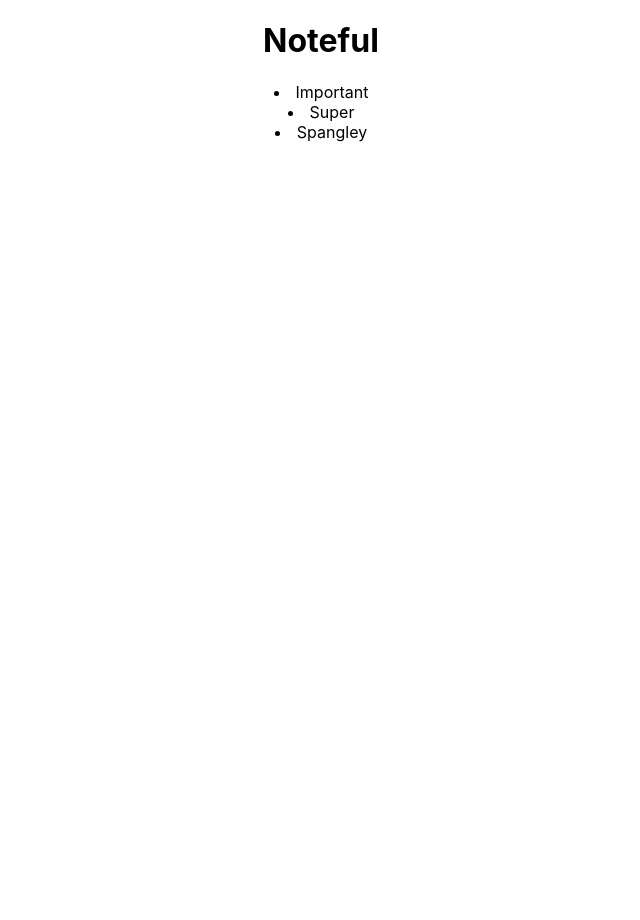
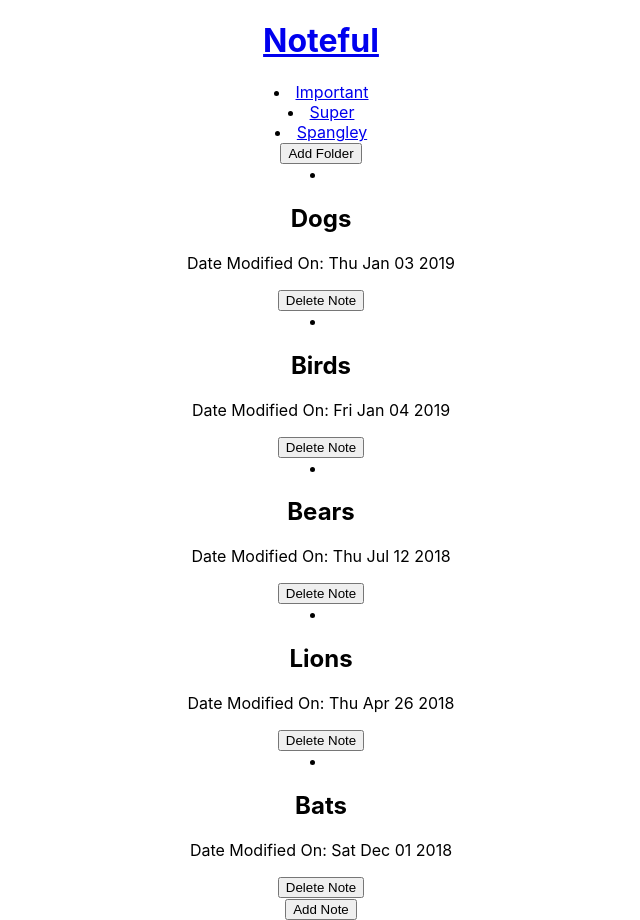
Before and after one commit to thinkful-ei-emu/organizing-react-code-whitney, a React (Create React App) app: page /folder/b0715efe-ffaf-11e8-8eb2-f2801f1b9fd1 in a window 1280 px wide. Shown: the whole page, without its empty margins (319-959 px from the left). Before the commit the page ends 800 px from the top, so only its background shows below. Built offline with nearby package versions, Linux system fonts and the light colour scheme.

Commit message:
finished folder filtering funtionallity

```diff
--- a/src/App.js
+++ b/src/App.js
@@ -18,11 +18,17 @@ class App extends React.Component {
   return (
     <div className="App">
       <Header/>
-        <Route path='/'
-        render={props => <MainSideBar folders={this.state.store.folders}/>}
+        <Route exact path='/'
+        render={props => <MainSideBar folders={this.state.store.folders} />}
         />
       <Route exact path='/'
-      render={props => <Main notes={this.state.store.notes}/>}
+      render={props => <Main notes={this.state.store.notes} folders={this.state.store.folders} match={props.match}/>}
+      />
+      <Route exact path='/folder/:folderId'
+      render={props => <> <MainSideBar folders={this.state.store.folders} match={props.match}/>
+      <Main notes={this.state.store.notes} folders={this.state.store.folders} match={props.match}/>
+      </>}
+
       />
     </div>
   );
--- a/src/components/header.js
+++ b/src/components/header.js
@@ -1,11 +1,14 @@
 import React from 'react';
+import { Link } from 'react-router-dom';
 
 function Header () {
 
 
     return (
         <div>
+            <Link to='/'>
             <h1>Noteful</h1>
+            </Link>
         </div>
     )
 }
--- a/src/components/main.js
+++ b/src/components/main.js
@@ -1,12 +1,13 @@
 import React from 'react';
-import MainSideBar from './mainsidebar';
 import NoteList from './notelist';
 
 function Main (props) {
 
     return(
-        <NoteList notes={props.notes}/>
-
+        <div>
+            <NoteList folders={props.folders} match={props.match} notes={props.notes}/>
+            <button>Add Note</button>
+        </div>
     )
 }
 
--- a/src/components/mainsidebar.js
+++ b/src/components/mainsidebar.js
@@ -1,18 +1,22 @@
 import React from 'react';
+import { NavLink } from 'react-router-dom';
 
 function MainSideBar(props) {
-
     const folderList = props.folders.map(folder => {
         return(
             <li key={folder.id}>
-                {folder.name}
+                <NavLink to={`/folder/${folder.id}`}>
+                  {folder.name}
+                </NavLink>
             </li>
         )
     })
-
     return (
         <div>
-            {folderList}
+            <nav>
+                {folderList}
+            </nav>
+            <button>Add Folder</button>
         </div>
     )
 }
--- a/src/components/notelist.js
+++ b/src/components/notelist.js
@@ -2,19 +2,41 @@ import React from 'react';
 
 function NoteList(props) {
 
+    const filteredNoteList = props.notes
+        .filter(note => `/folder/${note.folderId}` === props.match.url)
+        .map(note => {
+            const date = new Date(note.modified)
+        const convertedDate = date.toDateString()
+            return (
+                <li key={note.id}>
+                    <h2>{note.name}</h2>
+                    <p>Date Modified On: {convertedDate}</p>
+                    <button type="click">Delete Note</button>
+                </li>
+            )
+        })
+
     const noteList = props.notes.map(note => {
+        const date = new Date(note.modified)
+        const convertedDate = date.toDateString()
         return (
             <li key={note.id}>
                 <h2>{note.name}</h2>
-                <p>{note.modified}</p>
+                <p>Date Modified On: {convertedDate}</p>
                 <button type="click">Delete Note</button>
             </li>
         )
     })
 
-    return (
+    if (props.match.url === '/') {
+        return (
+            <div>
+                {noteList}
+            </div>
+        )
+    } else return (
         <div>
-            {noteList}
+            {filteredNoteList}
         </div>
     )
 
```
Also changed, not shown: src/components/folderlist.js (deleted, +0 -7 lines), src/components/note.js (deleted, +0 -7 lines).
